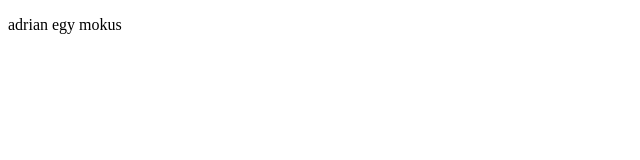
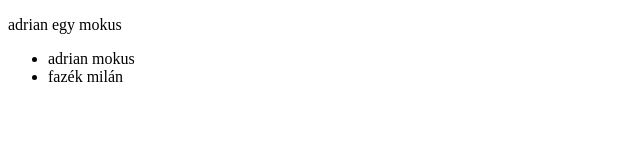
Before and after one commit to adrianhelllo/videojatek, a plain HTML site: page index.html in a window 1280 px wide. Shown: the whole page, without its empty margins (0-640 px from the left). Drawn offline with Linux system fonts and the light colour scheme.

Commit message:
fazek milansaga

```diff
--- a/index.html
+++ b/index.html
@@ -11,5 +11,9 @@
 </head>
 <body>
     <p>adrian egy mokus</p>
+    <ul>
+        <li>adrian mokus</li>
+        <li>fazék milán</li>
+    </ul>
 </body>
 </html>
```
